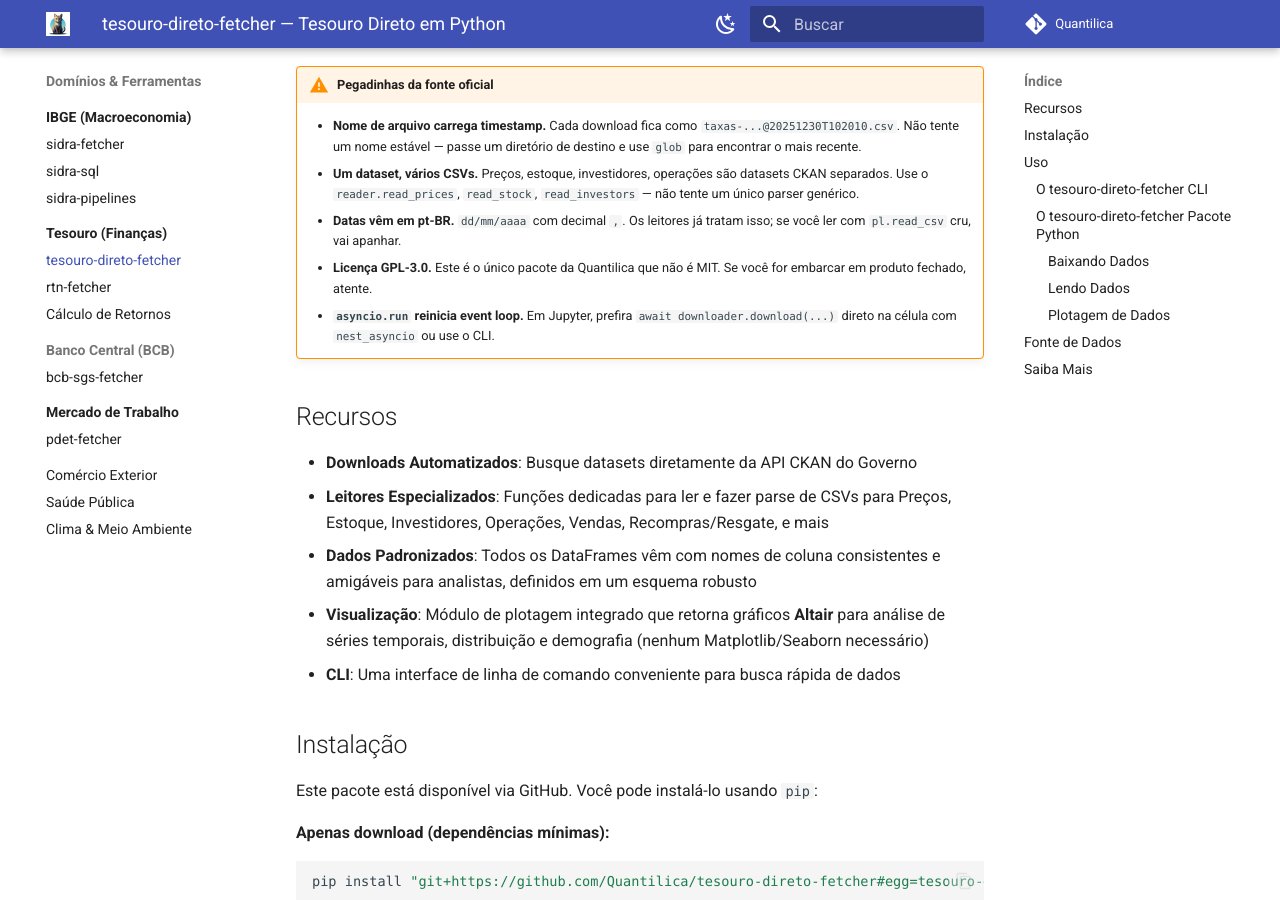
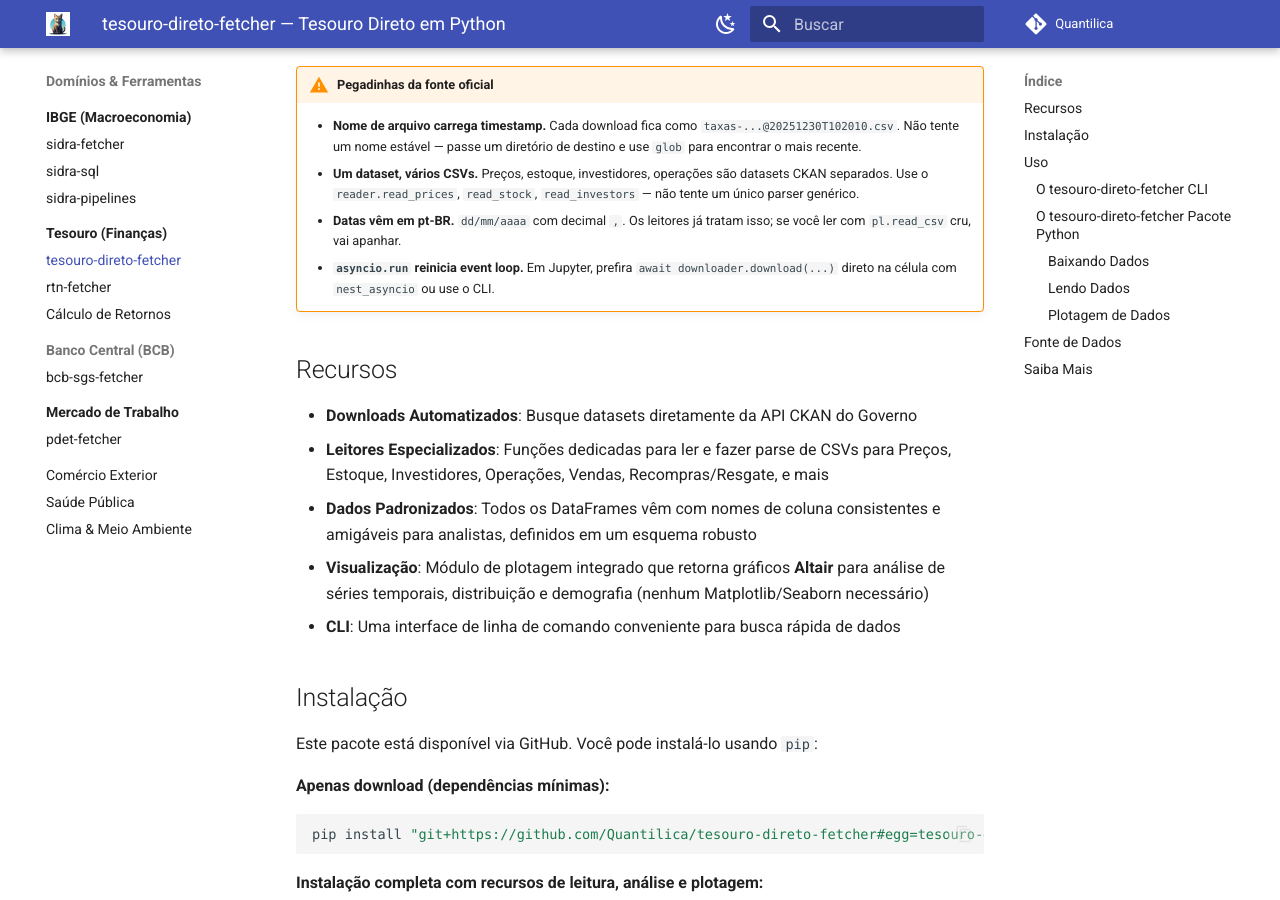
Before and after one commit to Quantilica/docs, an MkDocs documentation site: the page built from docs/tesouro/tesouro-direto-fetcher.md, in a window 1280 px wide and 900 px high, scrolled down 300 px. Built offline with MkDocs 1.6.1 and Material for MkDocs 9.7.7, drawn with Linux system fonts in a browser that asks for light colours; some web fonts are replaced; comment, search, counter and statistics services are not loaded.

Commit message:
Remove wrong licensing attribution to tesouro-direto-fetcher

```diff
--- a/docs/tesouro/tesouro-direto-fetcher.md
+++ b/docs/tesouro/tesouro-direto-fetcher.md
@@ -12,7 +12,6 @@
     - **Nome de arquivo carrega timestamp.** Cada download fica como `taxas-...@20251230T102010.csv`. Não tente um nome estável — passe um diretório de destino e use `glob` para encontrar o mais recente.
     - **Um dataset, vários CSVs.** Preços, estoque, investidores, operações são datasets CKAN separados. Use o `reader.read_prices`, `read_stock`, `read_investors` — não tente um único parser genérico.
     - **Datas vêm em pt-BR.** `dd/mm/aaaa` com decimal `,`. Os leitores já tratam isso; se você ler com `pl.read_csv` cru, vai apanhar.
-    - **Licença GPL-3.0.** Este é o único pacote da Quantilica que não é MIT. Se você for embarcar em produto fechado, atente.
     - **`asyncio.run` reinicia event loop.** Em Jupyter, prefira `await downloader.download(...)` direto na célula com `nest_asyncio` ou use o CLI.
 
 ## Recursos
```
